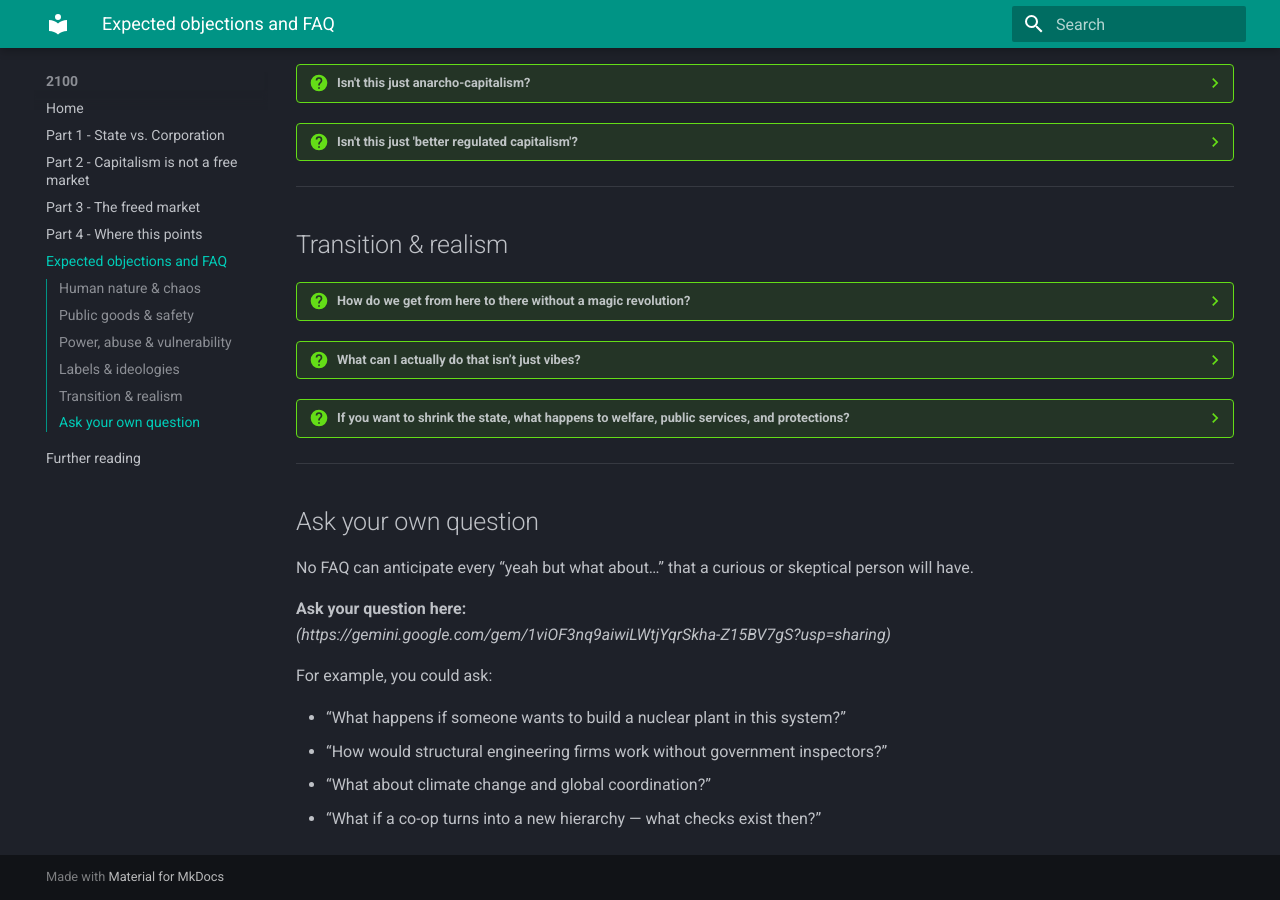
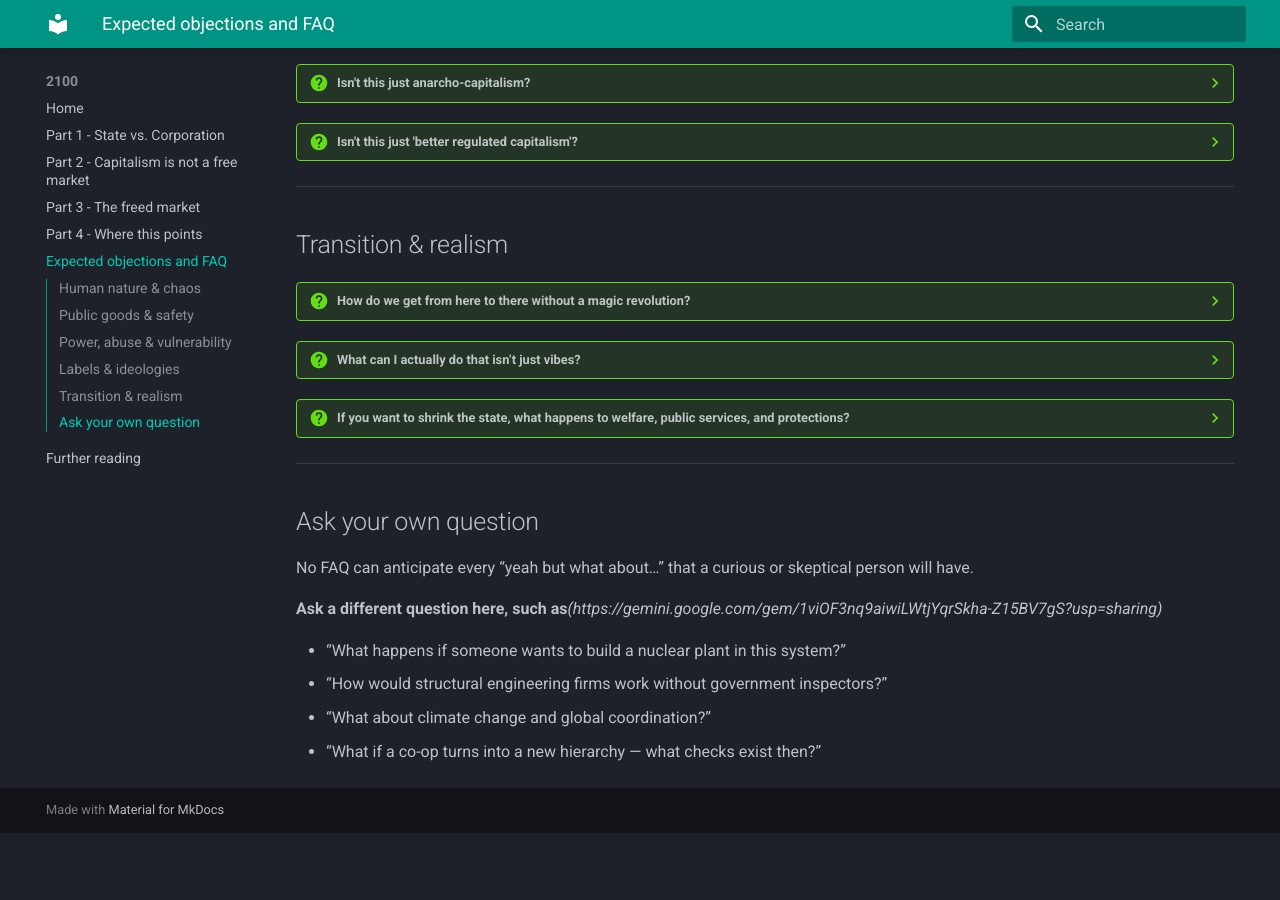
Before and after one commit to LucasVance/2100, an MkDocs documentation site: the page built from docs/objections.md, in a window 1280 px wide and 900 px high, scrolled down 1476 px. Built offline with MkDocs 1.6.1 and Material for MkDocs 9.7.7, drawn with Linux system fonts in a browser that asks for light colours; after the commit the page ends 2309 px from its top, so only the background shows below that.

Commit message:
Update objections

```diff
--- a/docs/objections.md
+++ b/docs/objections.md
@@ -411,10 +411,7 @@ This page is for the big, recurring “yeah but what about…” worries:
 
 No FAQ can anticipate every “yeah but what about…” that a curious or skeptical person will have.
 
-**Ask your question here:**
-_(https://gemini.google.com/gem/1viOF3nq9aiwiLWtjYqrSkha-Z15BV7gS?usp=sharing)_
-
-For example, you could ask:
+**Ask a different question here, such as**_(https://gemini.google.com/gem/1viOF3nq9aiwiLWtjYqrSkha-Z15BV7gS?usp=sharing)_
 
 -   “What happens if someone wants to build a nuclear plant in this system?”
 -   “How would structural engineering firms work without government inspectors?”
```
